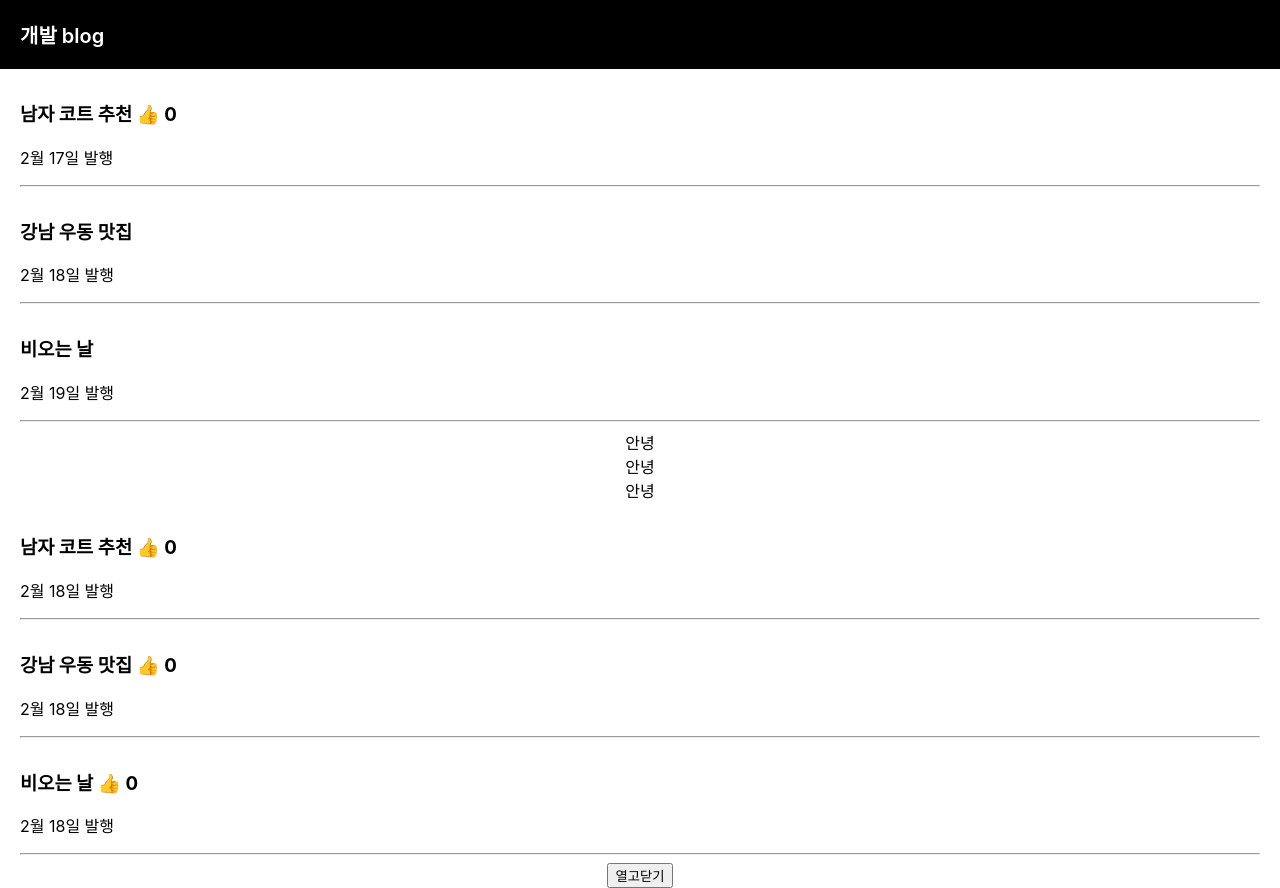
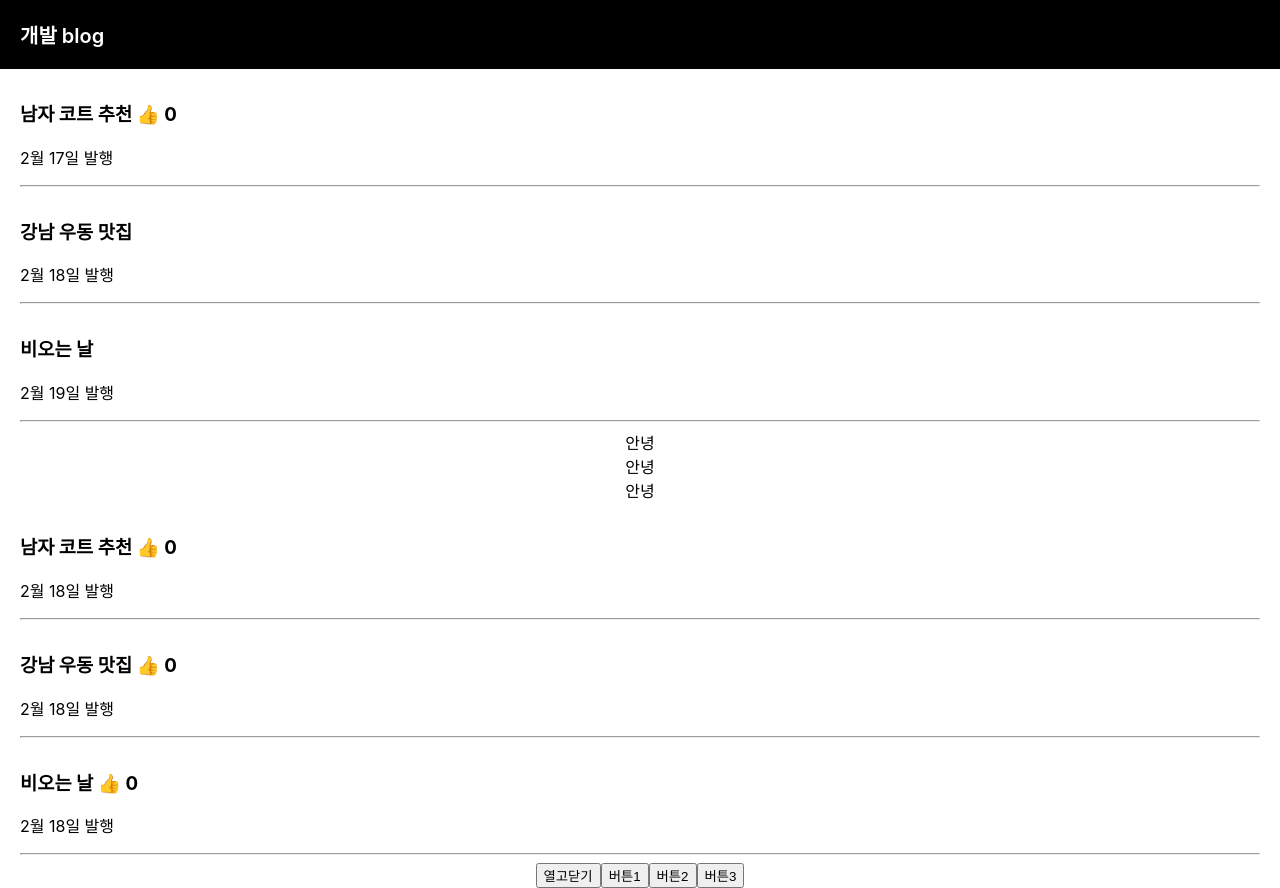
Before and after one commit to abcdana/react_blog, a React (Create React App) app: page / in a window 1280 px wide. Shown: the top 888 px of the page. Built offline with nearby package versions, Linux system fonts and the light colour scheme.

Commit message:
Add buttons

```diff
--- a/src/App.js
+++ b/src/App.js
@@ -76,6 +76,10 @@ function App() {
 
       <button onClick={ ()=>{modal변경(!modal) }}>열고닫기</button>
 
+      <button onClick={()=>{}}>버튼1</button>
+      <button onClick={()=>{}}>버튼2</button>
+      <button onClick={()=>{}}>버튼3</button>
+
       {/* <div className="modal">
         <h2>제목</h2>
         <p>날짜</p>
```
